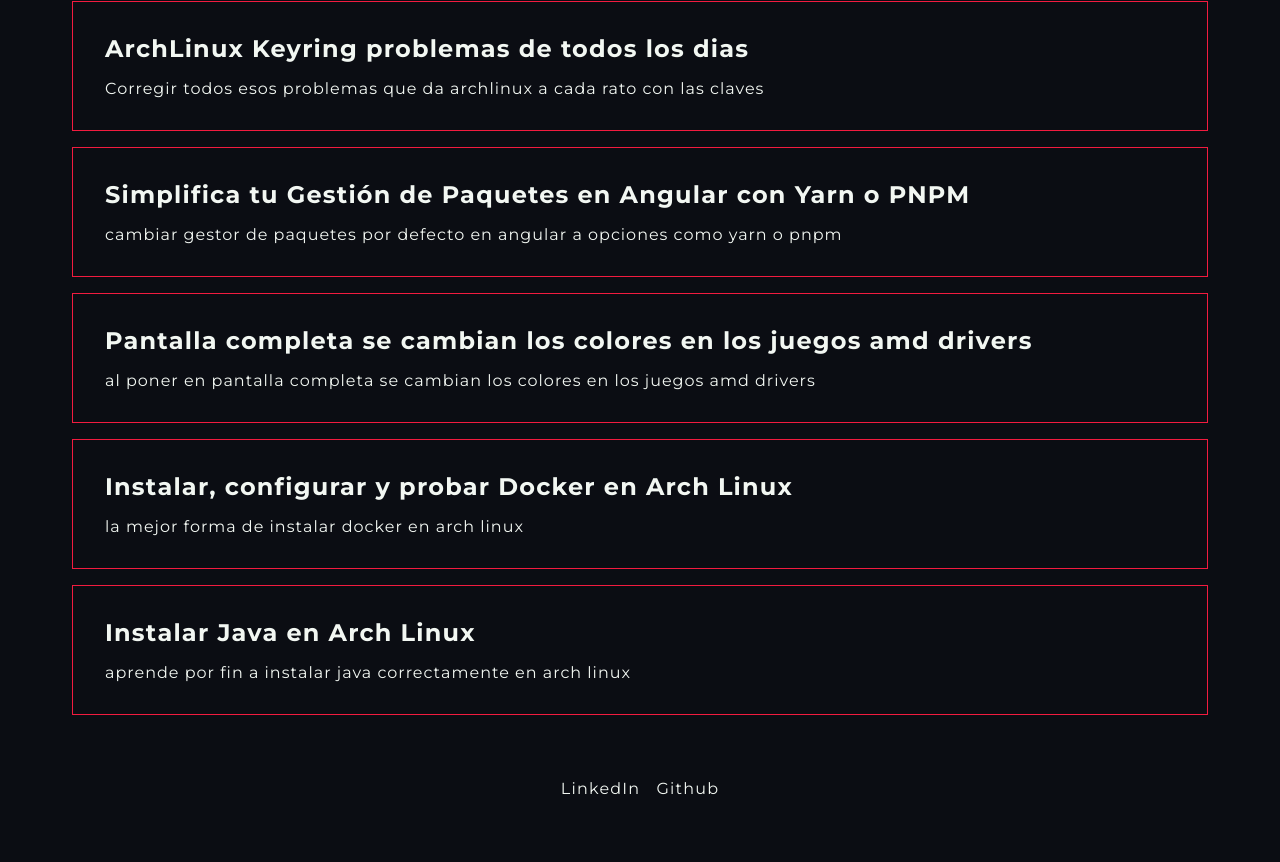
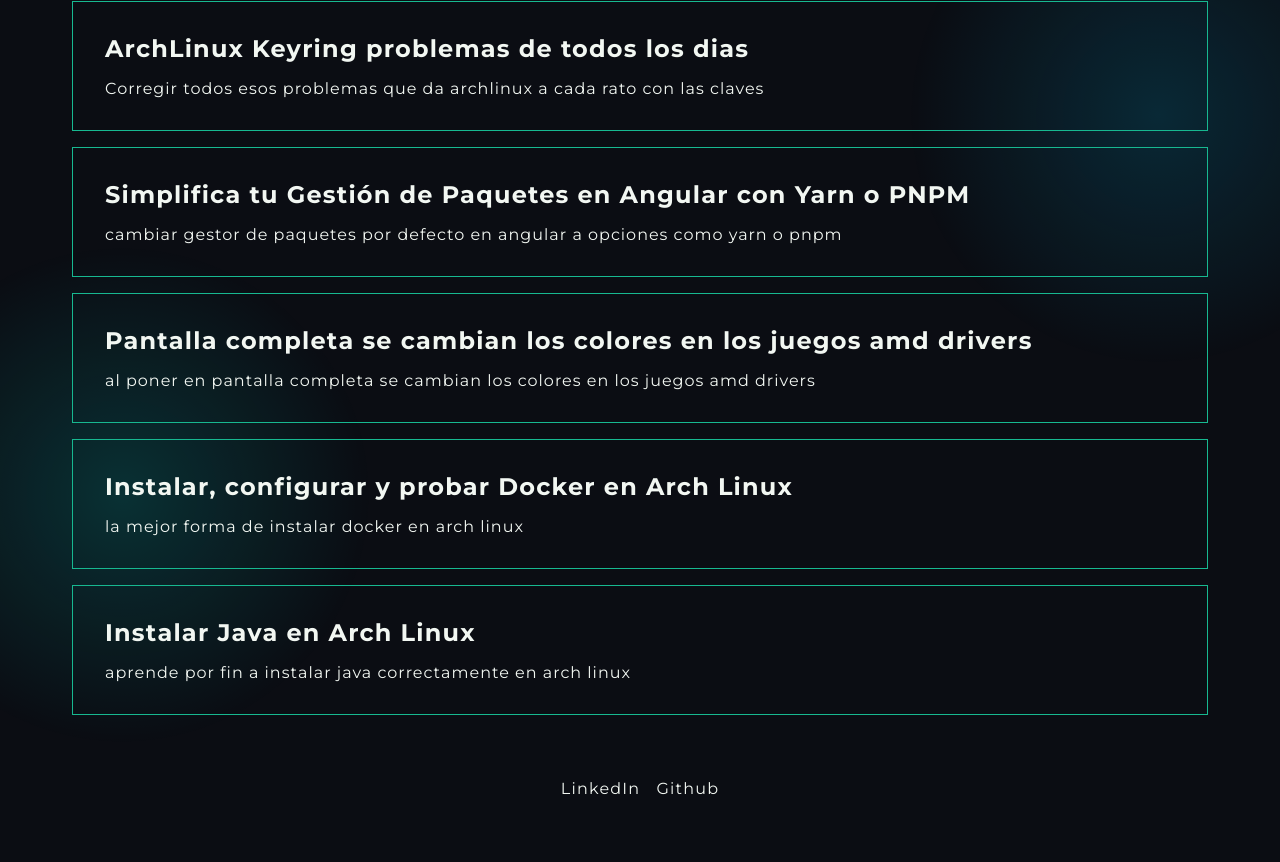
Before and after one commit to DiegPS/diegps-page, an Astro site: page /blog in a window 1280 px wide. Shown: the part 55-917 px from the top of the page. Built offline with nearby package versions, Linux system fonts and the light colour scheme; Astro itself is replaced by a stand-in of ours.

Commit message:
Add absolute positioned elements to BaseLayout

```diff
--- a/src/layouts/BaseLayout.astro
+++ b/src/layouts/BaseLayout.astro
@@ -29,16 +29,46 @@ const { pageTitle } = Astro.props;
     <ViewTransitions />
   </head>
   <body>
+    <div class="absolute-element"></div>
+    <div class="absolute-element-left"></div>
     <Navigation />
     <slot />
     <Footer />
     <style is:global>
+      .absolute-element {
+        position: fixed;
+        z-index: -1;
+        bottom: 0;
+        right: -10%;
+        top: -10%;
+        height: 500px;
+        width: 500px;
+        border-radius: 50%;
+        background: radial-gradient(
+          circle farthest-side,
+          rgba(0, 200, 255, 0.15),
+          rgba(255, 255, 255, 0)
+        );
+      }
+      .absolute-element-left {
+        position: fixed;
+        z-index: -1;
+        bottom: 0%;
+        left: -10%;
+        height: 500px;
+        width: 500px;
+        border-radius: 50%;
+        background: radial-gradient(
+          circle farthest-side,
+          rgba(0, 255, 242, 0.15),
+          rgba(255, 255, 255, 0)
+        );
+      }
       :root {
         --background-color: #0b0d13;
         --text-color: #f2f7f2;
-        --accent-color: #f21b3f;
-        --accent-color-secondary: #eea243;
-        --accent-color-tertiary: #17b890;
+        --accent-color: #17b890;
+        --accent-color-secondary: #f21b3f;
       }
       *,
       *::before,
```
